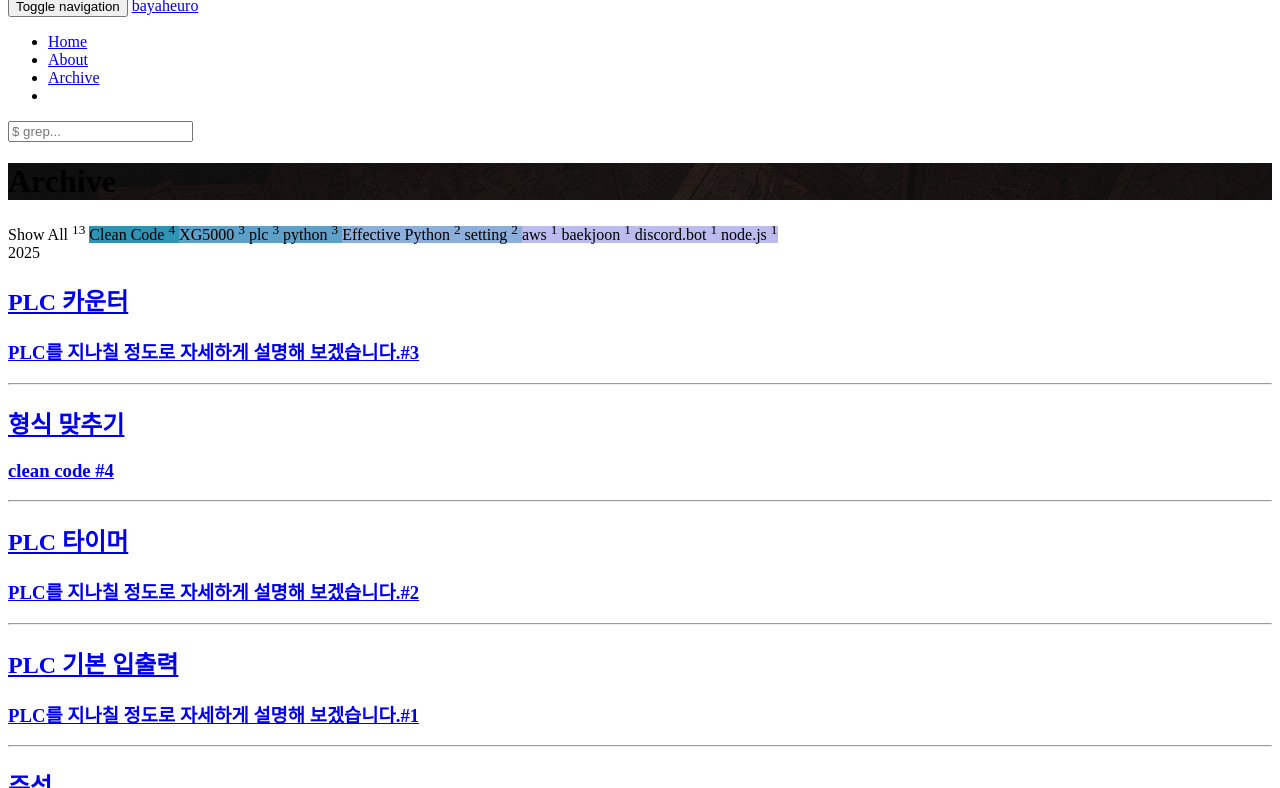
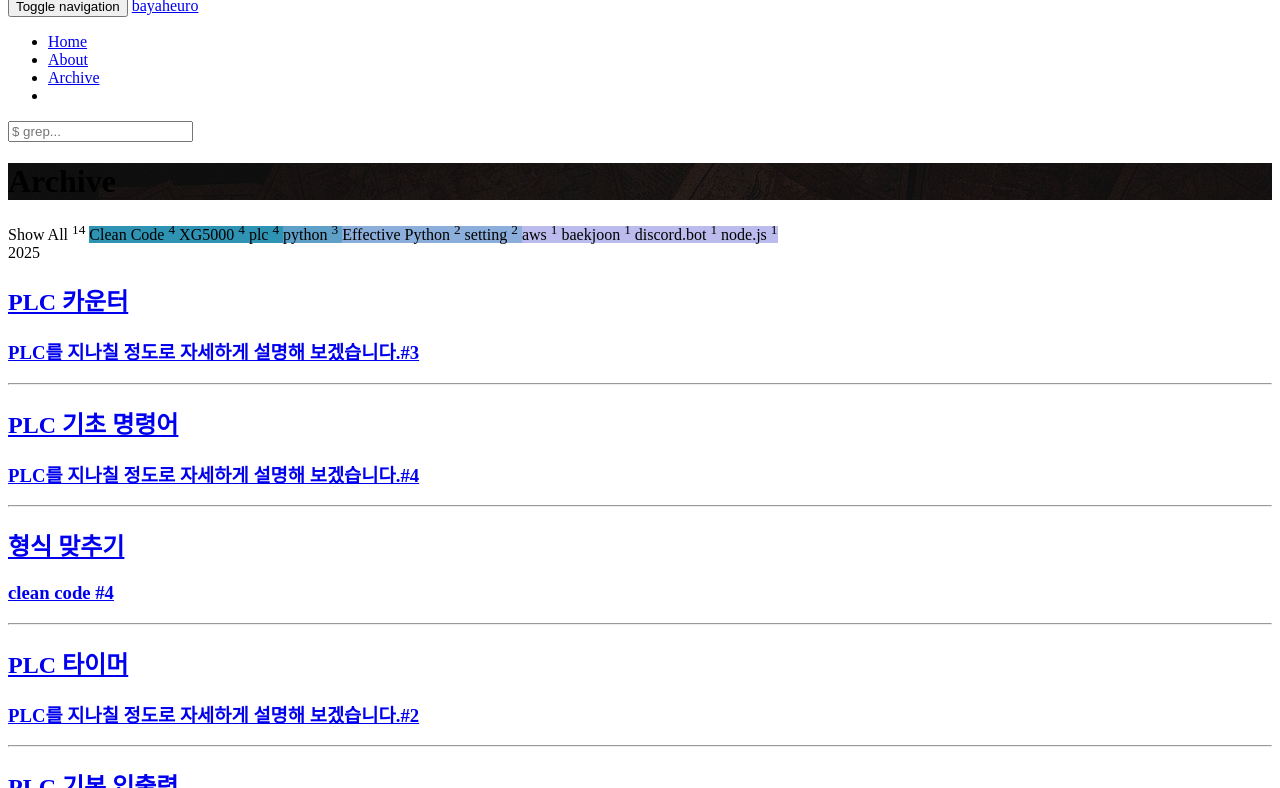
Before and after one commit to SuhYeoJee/suhyeojee.github.io, a Jekyll site: the page built from archive.html, in a window 1280 px wide and 900 px high, cut to the strip 112-900 px from the top of the window. Built offline with Jekyll 4.4.1, drawn with Linux system fonts in a browser that asks for light colours; comment, search, counter and statistics services are not loaded; some of the changed lines change nothing that is shown.

Commit message:
create 2025-03-06-title2.md

```diff
--- /dev/null
+++ b/_posts/PLC/2025-03-06-title2.md
@@ -0,0 +1,80 @@
+---
+layout: post
+title: PLC 기초 명령어
+subtitle: "PLC를 지나칠 정도로 자세하게 설명해 보겠습니다.#4"
+header-style: text
+published: true
+tags:
+  - plc
+  - XG5000
+---
+전기는빠지직(송건웅)님의 강의 영상 내용 정리
+
+## [[PLC 5편] 굉장히 많이 쓰이는 명령어를 소개합니다! - MOV, INC, DEC - XG5000, LS PLC, XGB](https://youtu.be/L180yF1S-5I?si=Wk0JzHN1ysdKYfXG)
+
+> XG5000 4.77버전 사용시 D값 8192 오류.
+> -> 4.76버전으로 다시 다운로드
+
+
+#### 기초 명령어
+
+|#|명령어|동작|설명|
+|---|---|---|---|
+|1|`MOV`|MOVe|이동|
+|2|`INC`|INCrease|증가|
+|3|`DEC`|DECrease|감소|
+
+
+##### MOV 실습
+`MOV 1 D0` : D0에 1을 저장
+
+1. a(p0)->MOV(1,d0)
+
+PLC -> 인버터 -> 전동기
+연결 구조에서 제어를 위해 사용할 수 있다.
+라는데 모르겠음 인버터가 뭐지요
+
+###### mov로 카운터 초기화
+1. a(p0) -> ctu(c0,3)
+2. a(c0) -> output(p40)
+3. a(p1) -> mov(0,c0)
+
+카운터 증가로 p40 연결 후 p1누르면
+c0값은 0이 되지만 p40 차단되지 않음
+다시 p0입력시 c0값 1로 증가, p40 차단
+
+#### INC/DEC 실습
+1. a(p0)->INC(d0)
+2. a(p1)->DEC(d0)
+3. a(>=,d0,1)->ouptut(p40)
+4. a(>=,d0,2)->ouptut(p40)
+5. a(=,d0,4)->mov(0,d0)
+
+p0입력 지속하는 동안 d0값 word 범위에서 계속 증가
+p1입력 지속하는 동안 d0값 word 범위에서 계속 감소
+
+##### case1. 접점 수정
+> 양변환 검출: on->off: `shift + f1`
+> 음변환 검출: off->on: `shift + f2`
+
+1. ap(p0)->INC(d0)
+2. ap(p1)->DEC(d0)
+으로 수정
+
+
+##### case2. INC, DEC 수정
+> 양변환시에만 동작하는 INC: INCP
+> 양변환시에만 동작하는 DEC: DECP
+
+1. a(p0)->INCP(d0)
+2. a(p1)->DECP(d0)
+으로 수정
+
+
+
+
+
+
+
+
+그러니까 plc 프로그램이란건 어셈블리구나
```
Also changed, not shown: _posts/PLC/2025-03-06-title.md (+2 -2 lines).
